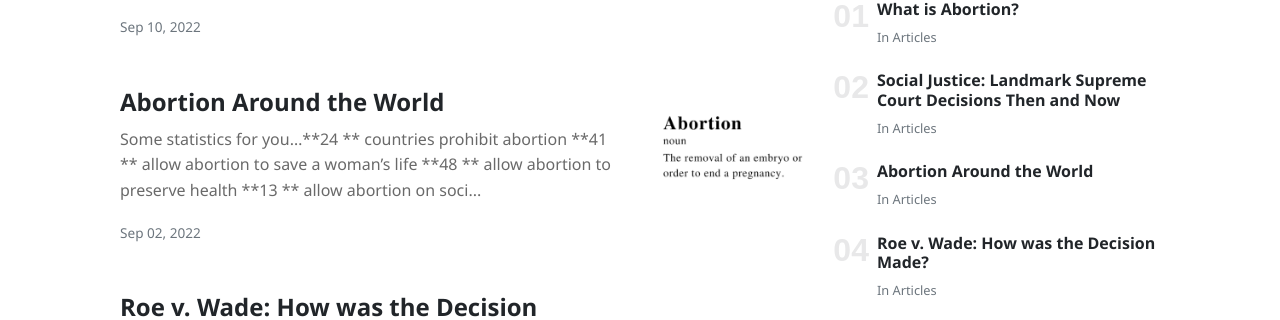
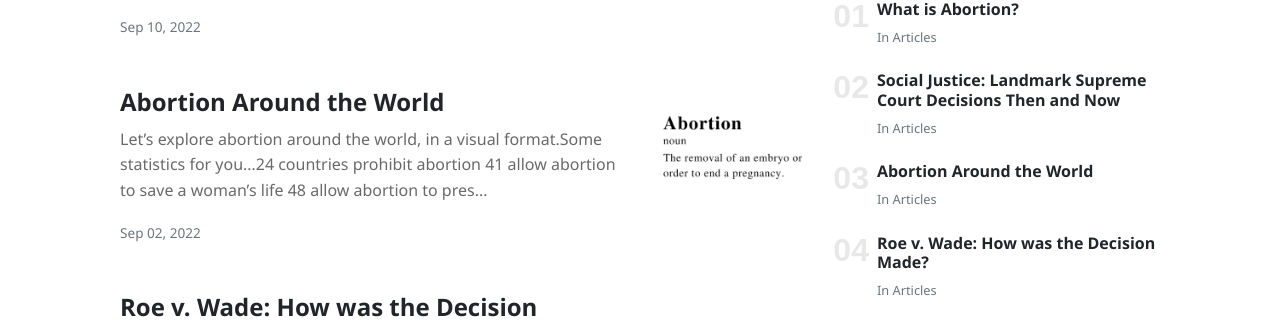
Before and after one commit to ourgenerationshs/ourgeneration, a Jekyll site: the page built from index.html, in a window 1280 px wide and 900 px high, scrolled down 830 px. Shown: the part 132-452 px from the top of the window. Built offline with Jekyll 4.4.1, drawn with Linux system fonts in a browser that asks for light colours; nearby versions of some CDN libraries; the list of posts is cut into pages by our own code; some of the changed lines change nothing that is shown.

Commit message:
Update 2022-09-02-abortion-timeline.md

```diff
--- a/_posts/2022-09-02-abortion-timeline.md
+++ b/_posts/2022-09-02-abortion-timeline.md
@@ -8,12 +8,14 @@
 tags: featured
 ---
 
+Let's explore abortion around the world, in a visual format.
+
 Some statistics for you…
-**24 ** countries prohibit abortion
-**41 ** allow abortion to save a woman's life
-**48  ** allow abortion to preserve health
-**13  ** allow abortion on socioeconomic grounds
-**75  ** allow abortion on request (with gestational limits)
+**24** countries prohibit abortion
+**41** allow abortion to save a woman's life
+**48** allow abortion to preserve health
+**13** allow abortion on socioeconomic grounds
+**75** allow abortion on request (with gestational limits)
 
 
 Countries included:
@@ -33,36 +35,39 @@
 
 <iframe src="https://docs.google.com/presentation/d/e/2PACX-1vTEv-tg-JT7zC_7waxvL0sO9TeqHcFSK5xNngXvZ3hCrg8t2BziNOY4aYye4aY3f-lSME63zcCS-7Wz/embed?start=false&loop=false&delayms=5000" frameborder="0" width="960" height="569" allowfullscreen="true" mozallowfullscreen="true" webkitallowfullscreen="true"></iframe>
 
+
+
 In conclusion...
-China
+**China**
 Abortion is accessible to all women, in public and private hospitals countrywide. There is not much debate surrounding the morality of it, as traditional Chinese beliefs perceive the right to live as starting at birth.
 
-India
+**India**
 Abortion is legal for rape victims and in case of severe fetal anomaly, but it requires a long process of approval, resulting in it being inaccessible to many people.
 
-U.S.
+**U.S.**
 The legality of abortion depends on the states. As of now, many states are split between protecting abortion and making it illegal.
 
-Indonesia
+**Indonesia**
 Abortion is legal in medical emergencies, as well as in cases of severe fetal anomaly. It's also legal for cases of rape before six weeks of gestation have passed. The process is severely complicated and ambiguous, and many people are unable to obtain an abortion. For every 100,000 live births, there are 305 maternal deaths.
 
-Pakistan
+**Pakistan**
 Policies are generally against abortion, except in ambiguous cases of "good faith" or "necessary treatment". Many women attempt to get unsafe abortions, which majorly contributes to avoidable injuries and death. In 2002, 197,000 women were estimated to have been hospitalized for unsafe abortion complications.
 
-Nigeria
+**Nigeria**
 Abortion laws in Nigeria have not changed since 1861. They remain illegal, unless done to save the life of a pregnant woman. Around 50.6 per 1,000 women of reproductive age attempt to get an abortion, making it one of the highest rates in the world.
 
-Brazil
+**Brazil**
 Many women attempt to buy Misoprostol on the black market in order to get an illegal abortion. Abortion is legal only to save a woman's life, or if the pregnancy was a result of rape or incest. Unsafe abortions are the fourth leading cause of maternal deaths in the country.
 
-Bangladesh
+**Bangladesh**
 Abortion is only legal to save a woman's life. However, Menstrual Regulation, which is used to bring back regular menstruation, is available. Many women are unaware of this, and gestational limits are unclear, which causes many people to be incorrectly denied when attempting to find Menstrual Regulation care.
 
-Russia
+**Russia**
 Abortion is legal on request until the 12th week of pregnancy, and it is also available in later pregnancies under special circumstances.
 
-Mexico
+**Mexico**
 There are no national-level regulations on abortion. 8 out of 32 states, as well as Mexico City, are working on providing safe paths to abortion.
 what can you do?:
 
-You can visit https://reproductiverights.org/get-involved/ to learn more about abortion, and how you can act on it. If you live in the U.S., abortion will be an important topic of conflict in the upcoming 2022 midterm elections for the House of Representatives and the Senate. Encourage the adults around you to learn about the potential candidates and how to vote for them.
+
+You can visit [https://reproductiverights.org/get-involved/](https://reproductiverights.org/get-involved/) to learn more about abortion, and how you can act on it. If you live in the U.S., abortion will be an important topic of conflict in the upcoming 2022 midterm elections for the House of Representatives and the Senate. Encourage the adults around you to learn about the potential candidates and how to vote for them.
```
